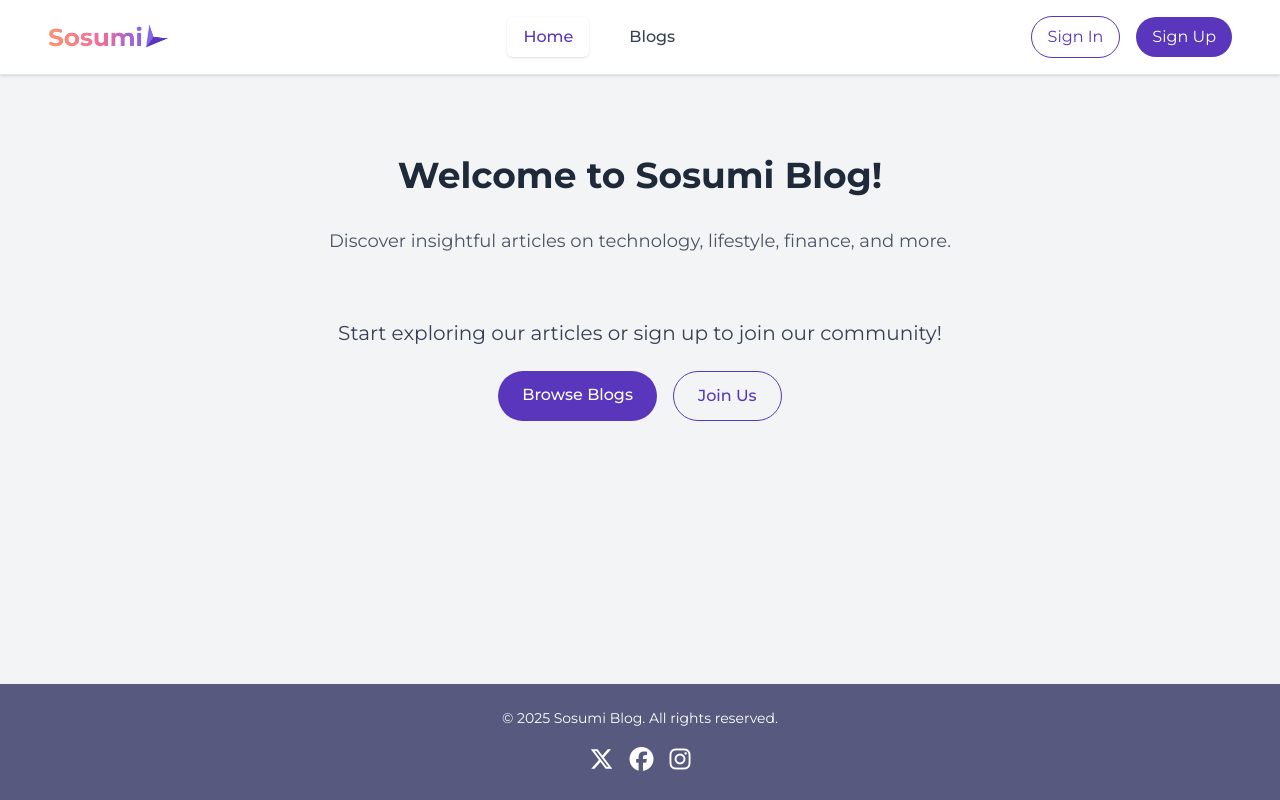
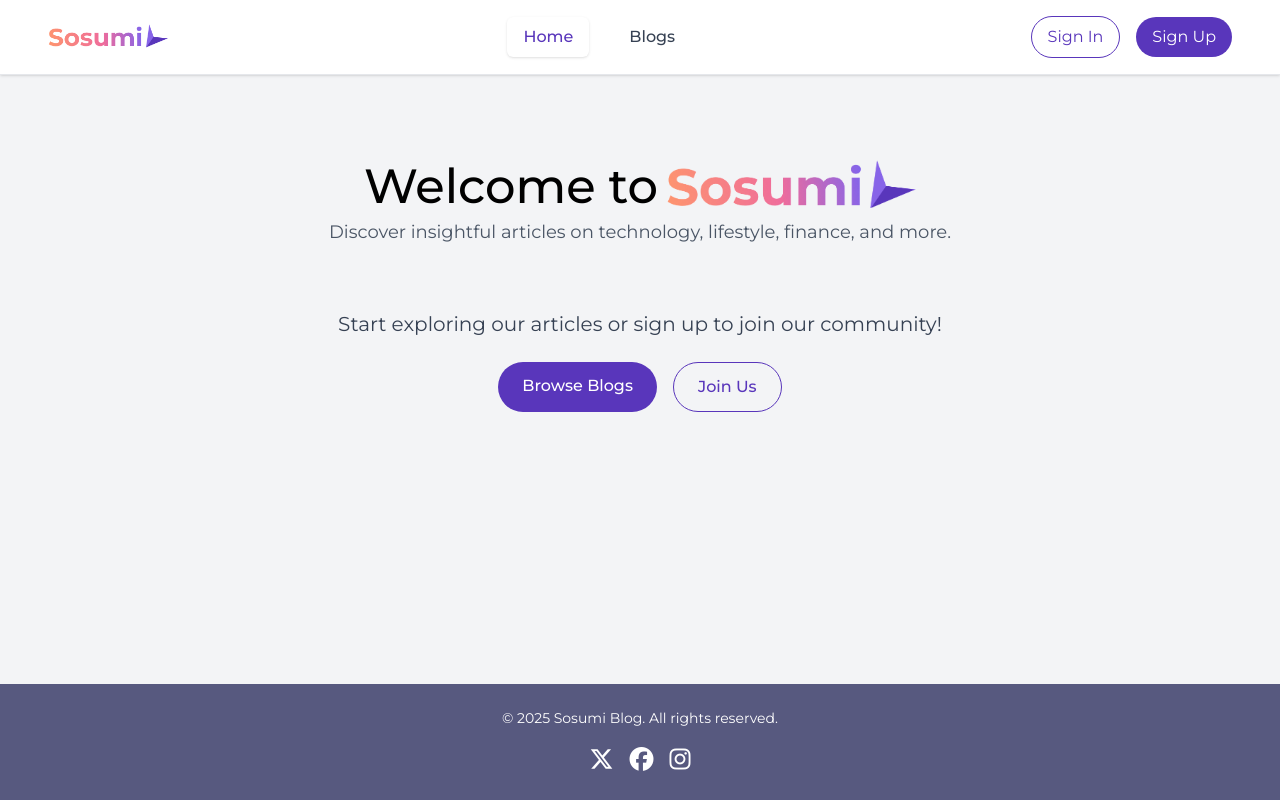
Before and after one commit to Obrienmaina/Sosumi, a Next.js app: page / in a window 1280 px wide. Built offline with nearby package versions, Linux system fonts and the light colour scheme; no server answers.

Commit message:
homepage logo

```diff
--- a/app/page.tsx
+++ b/app/page.tsx
@@ -4,11 +4,24 @@
 
 import React from 'react';
 import Link from 'next/link'; // <--- ADDED THIS IMPORT
+import Image from 'next/image';
 
 const HomePage = () => {
   return (
     <div className="container mx-auto py-8">
-      <h1 className="text-4xl font-bold text-center mb-8 text-gray-800">Welcome to Sosumi Blog!</h1>
+      <h1 className="text-3xl sm:text-5xl font-medium flex items-center justify-center gap-2">
+          Welcome to
+          <Link href="/">
+            <Image
+              src="/images/sosumi.png" // Ensure this path is correct in your public folder
+              alt="Sosumi Logo"
+              width={250} // Increased width for a bigger logo
+              height={90} // Increased height for a bigger logo
+              className="inline-block cursor-pointer"
+              priority // Prioritize loading the logo
+            />
+          </Link>
+        </h1>
       <p className="text-lg text-center text-gray-600 mb-12">
         Discover insightful articles on technology, lifestyle, finance, and more.
       </p>
```
